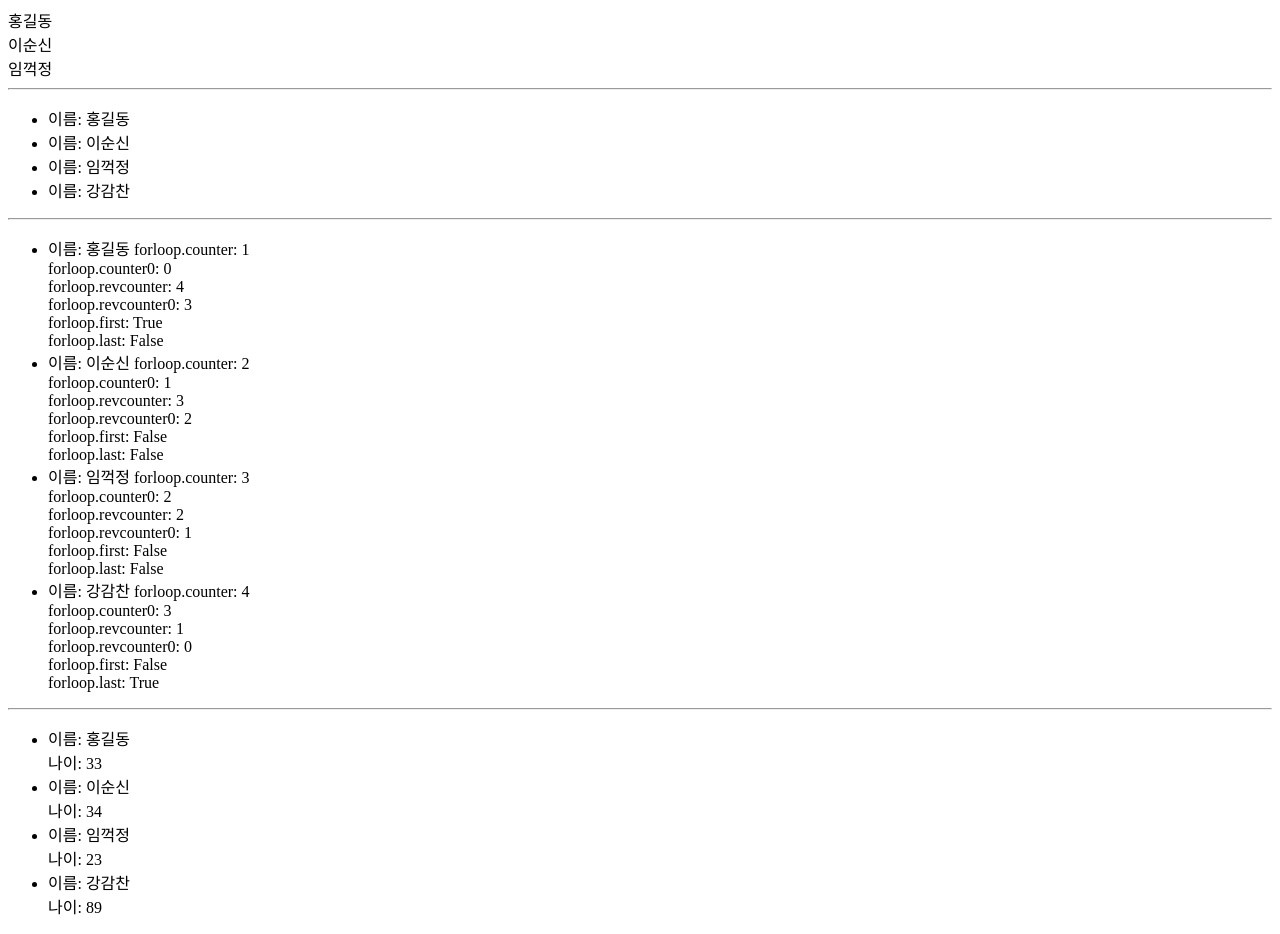
After one commit to gwang1234/Orient_Classical, a Django app: page /ex_template/ex03/ in a window 1280 px wide. The commit adds this page. Run offline with Django 5.2, Linux system fonts and the light colour scheme.

Commit message:
for, if 태그

```diff
--- a/practice/ex_template/exurls.py
+++ b/practice/ex_template/exurls.py
@@ -8,4 +8,6 @@ urlpatterns = [
     path('', views.index, name='index'),
     path('ex01/', views.ex01, name='ex01'),
     path('ex02/', views.ex02, name='ex02'),
+    path('ex03/', views.ex03, name="ex03"),
+    path('ex04/', views.ex04, name="ex04"),
 ]
--- /dev/null
+++ b/practice/ex_template/templates/ex_template/ex03.html
@@ -0,0 +1,32 @@
+{{ name_list.0 }}<br>
+{{ name_list.1 }}<br>
+{{ name_list.2 }}<br>
+<hr>
+<ul>
+    {% for name in name_list %}
+        <li>이름: {{ name }}</li>
+    {% endfor %}
+</ul>
+<hr>
+<ul>
+    {% for name in name_list %}
+        <li>
+            이름: {{ name }}
+            forloop.counter: {{ forloop.counter }}<br>
+            forloop.counter0: {{ forloop.counter0 }}<br>
+            forloop.revcounter: {{ forloop.revcounter }}<br>
+            forloop.revcounter0: {{ forloop.revcounter0 }}<br>
+            forloop.first: {{ forloop.first }}<br>
+            forloop.last: {{ forloop.last }}<br>
+        </li>
+    {% endfor %}
+</ul>
+<hr>
+<ul>
+    {% for info in info_list %}
+        <li>
+            이름: {{ info.name }}<br>
+            나이: {{ info.age}}
+        </li>
+    {% endfor %}
+</ul>
--- a/practice/ex_template/templates/ex_template/index.html
+++ b/practice/ex_template/templates/ex_template/index.html
@@ -10,6 +10,8 @@
     <ol>
         <li><a href="/ex_template/ex01/">ex01</a></li>
         <li><a href="/ex_template/ex02/">ex02</a></li>
+        <li><a href="/ex_template/ex03/">ex03</a></li>
+        <li><a href="/ex_template/ex04/">ex04</a></li>
     </ol>
 </body>
 </html>
--- a/practice/ex_template/views.py
+++ b/practice/ex_template/views.py
@@ -31,3 +31,40 @@ def ex02(request):
     data = { 'val1': val1, 'lst':lst, 'tup':tup, 'dic':dic,
             'bio':bio, 'ls':ls, 'lss':lss }
     return render(request, 'ex_template/ex02.html', data)
+
+class Info:
+    def __init__(self, name, age):
+        self.name = name
+        self.age = age
+
+    def __str__(self):
+        return f'Info[name={self.name}, age={self.age}]'
+
+def ex03(request):
+    name_list = ['홍길동', '이순신', '임꺽정', '강감찬']
+    info_list = [
+        Info('홍길동', 33),
+        Info('이순신', 34),
+        Info('임꺽정', 23),
+        Info('강감찬', 89),
+    ]
+    context = {
+        'name_list' : name_list,
+        'info_list' : info_list,
+    }
+    return render(request, 'ex_template/ex03.html', context)
+
+def ex04(request):
+    name_list = ['홍길동', '이순신', '임꺽정', '강감찬']
+    info_list = [
+        Info('홍길동', 33),
+        Info('이순신', 34),
+        Info('임꺽정', 23),
+        Info('강감찬', 89),
+    ]
+    context = {
+        'value': 100,
+        'name_list' : name_list,
+        'info_list' : info_list,
+    }
+    return render(request, 'ex_template/ex04.html', context)
```
Also changed, not shown: practice/ex_template/templates/ex_template/ex04.html (added, +25 -0 lines), practice/readme.md.
